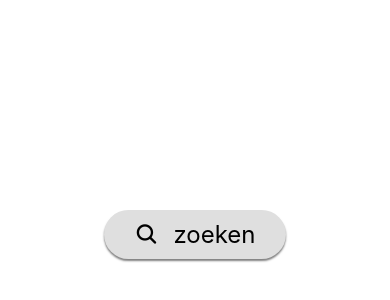
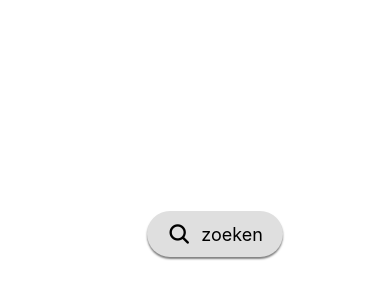
Before and after one commit to BramdeGooijer/foodie-app-TODSS, a React Native app: screen / in a window 390 px wide. Shown: the part 188-488 px from the top of the page. Built offline with nearby package versions, Linux system fonts and the light colour scheme.

Commit message:
console log input when pressing enter

```diff
--- a/App.js
+++ b/App.js
@@ -1,5 +1,4 @@
-import { StatusBar } from "expo-status-bar";
-import React, { StyleSheet, Text, View } from "react-native";
+import React, { StyleSheet, View } from "react-native";
 import Searchbar from "./searchButtonComponent";
 
 export default function App() {
--- a/searchButtonComponent.js
+++ b/searchButtonComponent.js
@@ -14,6 +14,15 @@ const searchbar = () => {
 	const [showSearchBar, setShowSearchBar] = useState(false);
 	const inputRef = useRef(null);
 	const animatedValue = useRef(new Animated.Value(0)).current;
+	const [inputValue, setInputValue] = useState("");
+
+	const handleInputChange = text => {
+		setInputValue(text);
+	};
+
+	const handleInputSubmit = () => {
+		console.log(inputValue);
+	};
 
 	const handleButtonClick = () => {
 		setShowSearchBar(true);
@@ -85,6 +94,8 @@ const searchbar = () => {
 						placeholder="zoeken..."
 						onBlur={handleInputBlur}
 						autoFocus={true}
+						onChangeText={handleInputChange}
+						onSubmitEditing={handleInputSubmit}
 					/>
 				</Animated.View>
 			)}
@@ -116,8 +127,9 @@ const styles = StyleSheet.create({
 		borderRadius: 35,
 		paddingTop: 10,
 		paddingBottom: 10,
-		paddingLeft: 30,
-		paddingRight: 30,
+		paddingLeft: 20,
+		paddingRight: 20,
+		marginLeft: 40,
 		flexDirection: "row",
 		alignItems: "center",
 		shadowColor: "black",
@@ -131,11 +143,11 @@ const styles = StyleSheet.create({
 	},
 
 	buttonText: {
-		fontSize: 24,
+		fontSize: 18,
 	},
 
 	icon: {
-		marginRight: 15,
+		marginRight: 10,
 	},
 });
 
```
